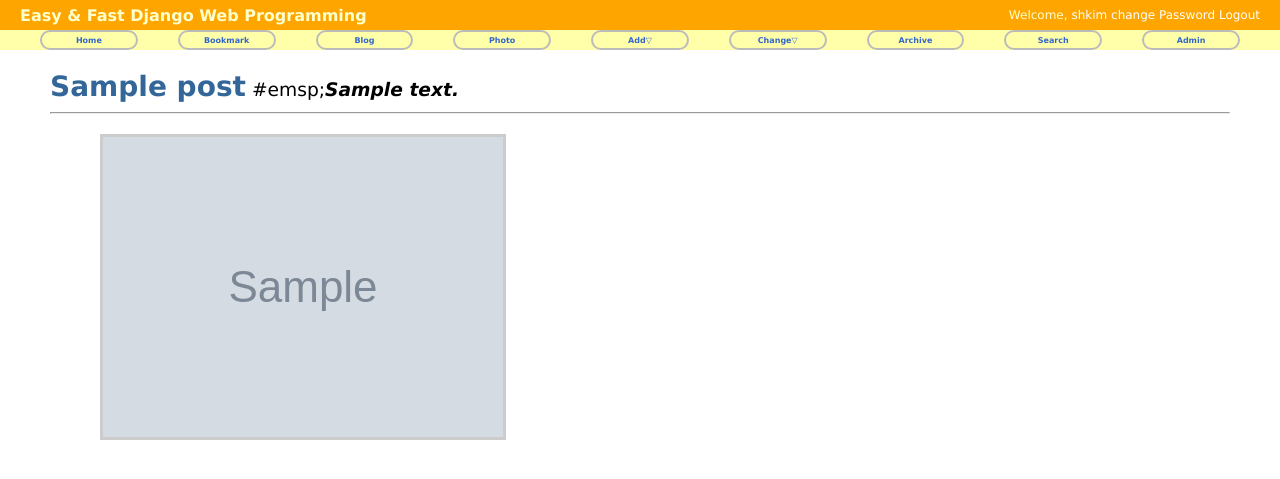
After one commit to ssep4u/Book_PythonWebProgramming, a Django app: template mysite/photo/templates/photo/album_list.html in a window 1280 px wide. The commit adds this page. Shown: the top 479 px of the page. Run offline with Django 3.2, Linux system fonts and the light colour scheme; the template is opened without the code that fills it: most values are stand-ins (such as "Sample title", 1, 10 or a date in 2020); grey boxes marked "Sample" are stand-in pictures.

Commit message:
photo templates

```diff
--- a/mysite/mysite/templates/base.html
+++ b/mysite/mysite/templates/base.html
@@ -23,7 +23,7 @@
         <li><a href="{% url 'home' %}">Home</a></li>
         <li><a href="{% url 'bookmark:index' %}">Bookmark</a></li>
         <li><a href="{% url 'blog:index' %}">Blog</a></li>
-        <li><a href="#">Photo</a></li>
+        <li><a href="{% url 'photo:index' %}">Photo</a></li>
         <li><a href="#">Add&bigtriangledown;</a>
             <ul>
                 <li><a href="#">Bookmark</a></li>
--- /dev/null
+++ b/mysite/photo/static/photo/photo.css
@@ -0,0 +1,48 @@
+/* album_list.html */
+div.album-list {
+    margin: 20px 50px;
+}
+div.album-list-photo {
+    float: left;
+    width: 150px;
+    height: 180px;
+}
+
+/* album_detail.html */
+div.album-detail {
+    margin: 30px 10px;
+}
+div.album-detail-photo {
+    float: left;
+    width: 220px;
+    height: 220px;
+}
+div.album-detail-photo > li {
+    font-size: 10px;
+    font-weight: bold;
+    font-style: italic;
+}
+
+/* photo_detail.html */
+table.photo-detail {
+    margin: 30px 50px 0 50px;
+    border: 1px solid #ccc;
+    padding: 20px 20px;
+}
+table.photo-detail td {
+    width: 50%;
+}
+table.photo-detail ul li {
+    font-weight: bold;
+}
+table.photo-detail ul p {
+    font-style: italic;
+}
+
+/* common */
+img.thumbnail {
+    border: 3px solid #ccc;
+}
+div.clear_float {
+    clear: both;
+}
--- /dev/null
+++ b/mysite/photo/templates/photo/album_list.html
@@ -0,0 +1,30 @@
+{% extends "base.html" %}
+
+{% block title %}
+album_list.html
+{% endblock title %}
+
+{% load staticfiles %}
+{% block extrastyle %}
+{% static 'photo/photo.css' %}
+{% endblock extrastyle %}
+
+{% block content %}
+<div id="content">
+{% for item in object_list %}
+<div class="clear_float">
+    <h2 style="display:inline"><a href="{% url 'photo:album_detail' item.id %}">{{item.name}}</a></h2>
+    #emsp;<b><i>{{item.description}}</i></b>
+<hr>
+<div class="album-list">
+    {% for photo in item.photo_set.all|slice:":5" %}
+    <div class="album-list-photo">
+        <a href="{{photo.get_absolute_url}}">
+            <img src="{{photo.image.thumb_url}}" alt="" class="thumbnail">
+        </a>
+    </div>
+    {% endfor %}
+</div>
+{% endfor %}
+</div>
+{% endblock content %}
```
Also changed, not shown: mysite/photo/templates/photo/album_detail.html (added, +29 -0 lines), mysite/photo/templates/photo/photo_detail.html (added, +37 -0 lines).
